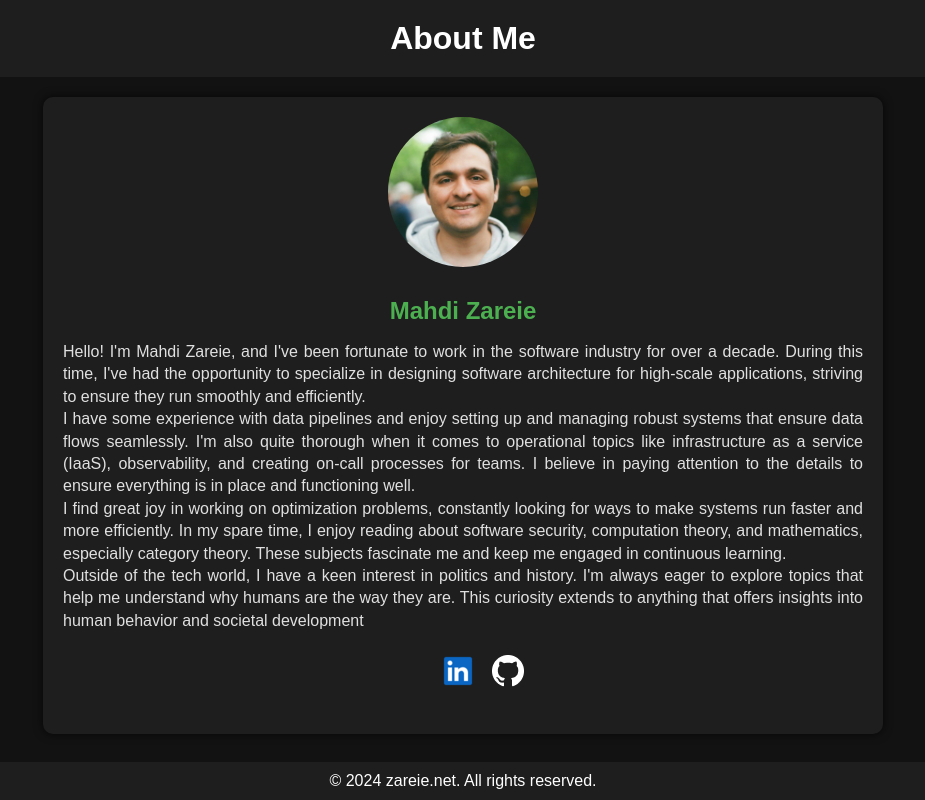
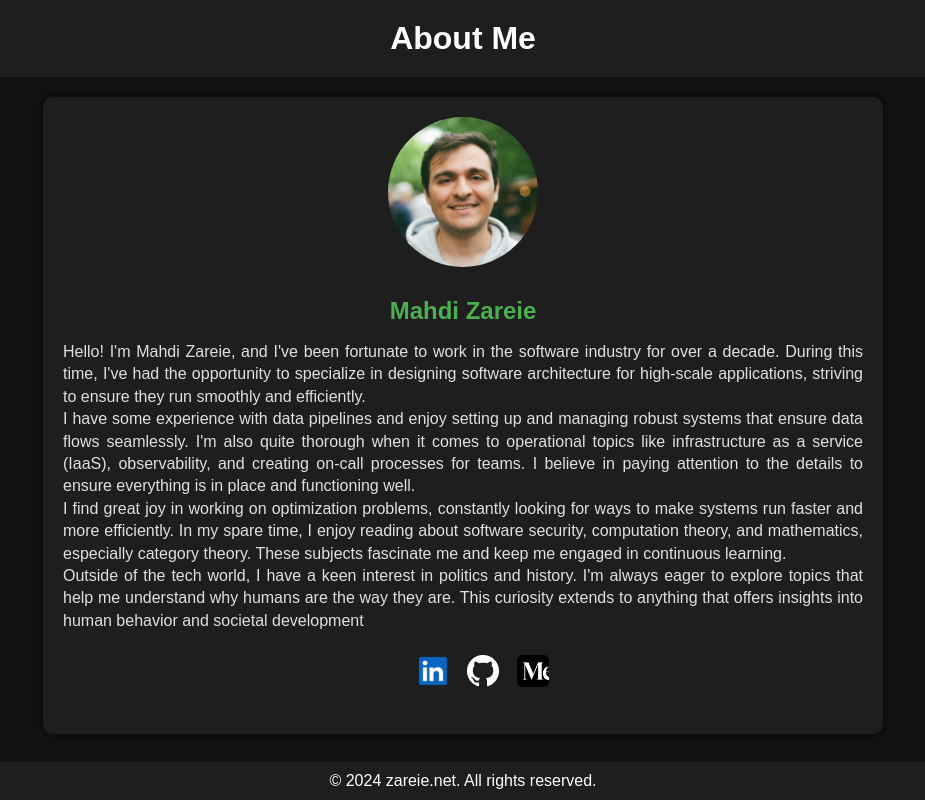
Before and after one commit to MahdiZareie/MahdiZareie.github.io, a plain HTML site: page index.html in a window 1280 px wide. Shown: the whole page, without its empty margins (177-1102 px from the left). Drawn offline with Linux system fonts and the light colour scheme.

Commit message:
Add link to medium

```diff
--- a/index.html
+++ b/index.html
@@ -34,6 +34,12 @@
                     </a>
 
                 </li>
+                <li>
+                    <a href="https://blog.zareie.net" title="My Blog">
+                        <img src="images/medium.png" alt="blog">
+                    </a>
+
+                </li>
                 </ul>
             </div>
         </div>
--- a/styles.css
+++ b/styles.css
@@ -60,11 +60,17 @@ footer p {
     margin: 0;
 }
 
-.contact-links{
+.contact-links {
     list-style: none;
 }
 
-.contact-links li{
-  display:inline-block;
-  margin:7px;
+.contact-links li {
+    display: inline-block;
+    margin: 7px;
 }
+
+.contact-links img {
+    width: 32px;
+    height: 32px;
+
+}
```
Also changed, not shown: images/medium.png (added). Lines whose indentation alone changed are shown as unchanged.
